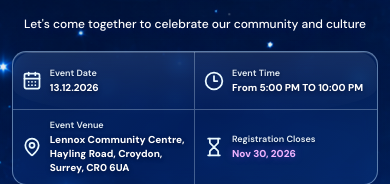
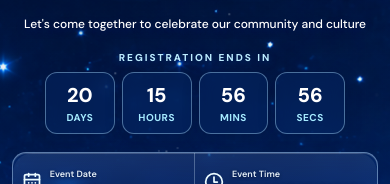
Before and after one commit to jeevanesan0303/winter-get-together, a React (Vite) app: page / in a window 390 px wide. Shown: the part 260-444 px from the top of the page. Built offline with nearby package versions, Linux system fonts and the light colour scheme; a web font is replaced by a local one.

Commit message:
first commit

```diff
--- a/src/App.tsx
+++ b/src/App.tsx
@@ -482,6 +482,9 @@ function HomePage({ onRegister }: { onRegister: () => void }) {
             <p className="hero-subtitle">
               Let&apos;s come together to celebrate our community and culture
             </p>
+            <div className="desktop-registration-countdown">
+  <RegistrationCountdown />
+</div>
           </div>
         </div>
 
--- a/src/index.css
+++ b/src/index.css
@@ -3838,3 +3838,89 @@ input[type="tel"] {
     display: none !important;
   }
 }
+/* Registration countdown between subtitle and event information */
+
+.desktop-registration-countdown {
+  display: flex;
+  justify-content: center;
+  width: 100%;
+  margin-top: 28px;
+}
+
+.desktop-registration-countdown .event-countdown {
+  display: flex !important;
+  flex-direction: column;
+  align-items: center;
+  gap: 10px;
+  width: min(390px, 100%);
+  margin: 0;
+}
+
+.desktop-registration-countdown .countdown-heading {
+  margin: 0;
+  color: #bcecff;
+  font-size: 12px;
+  font-weight: 800;
+  letter-spacing: 2px;
+  text-shadow: 0 2px 6px #002b69;
+}
+
+.desktop-registration-countdown .countdown-grid {
+  display: grid;
+  grid-template-columns: repeat(4, 1fr);
+  gap: 10px;
+  width: 100%;
+}
+
+.desktop-registration-countdown .countdown-box {
+  display: flex;
+  flex-direction: column;
+  align-items: center;
+  gap: 3px;
+  padding: 12px 8px;
+  border-radius: 12px;
+  background: rgba(9, 49, 117, 0.32);
+  border: 1px solid rgba(174, 224, 255, 0.42);
+  backdrop-filter: blur(8px);
+  -webkit-backdrop-filter: blur(8px);
+}
+
+.desktop-registration-countdown .countdown-box strong {
+  color: #ffffff;
+  font-size: 26px;
+  font-weight: 800;
+}
+
+.desktop-registration-countdown .countdown-box span {
+  color: #a5eaff;
+  font-size: 10px;
+  font-weight: 700;
+}
+
+/* Mobile: compact countdown */
+@media (max-width: 700px) {
+  .desktop-registration-countdown {
+    margin-top: 18px;
+  }
+
+  .desktop-registration-countdown .event-countdown {
+    width: min(300px, 100%);
+    gap: 8px;
+  }
+
+  .desktop-registration-countdown .countdown-grid {
+    gap: 7px;
+  }
+
+  .desktop-registration-countdown .countdown-box {
+    padding: 9px 5px;
+  }
+
+  .desktop-registration-countdown .countdown-box strong {
+    font-size: 20px;
+  }
+
+  .desktop-registration-countdown .countdown-heading {
+    font-size: 10px;
+  }
+}
```
